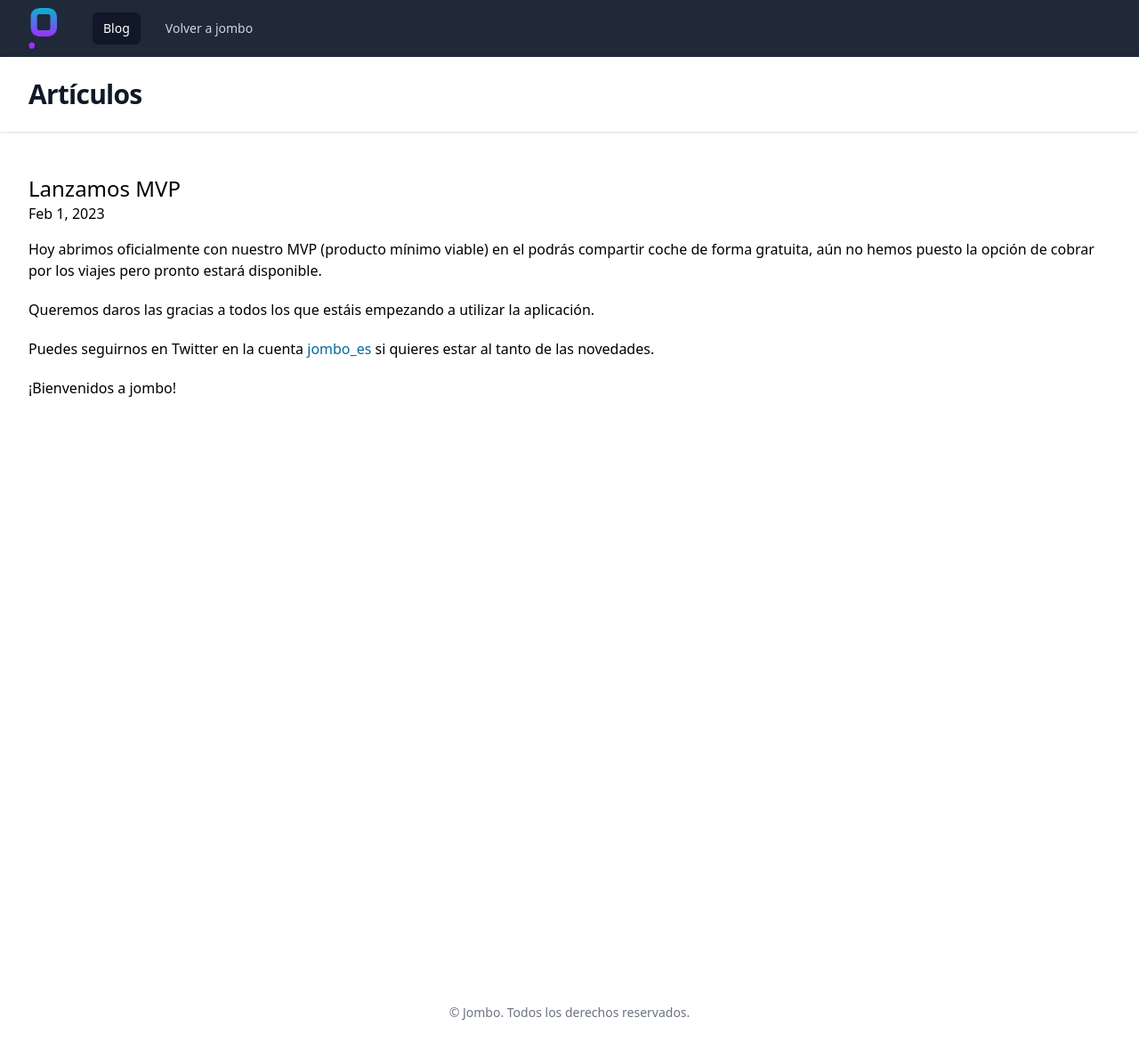
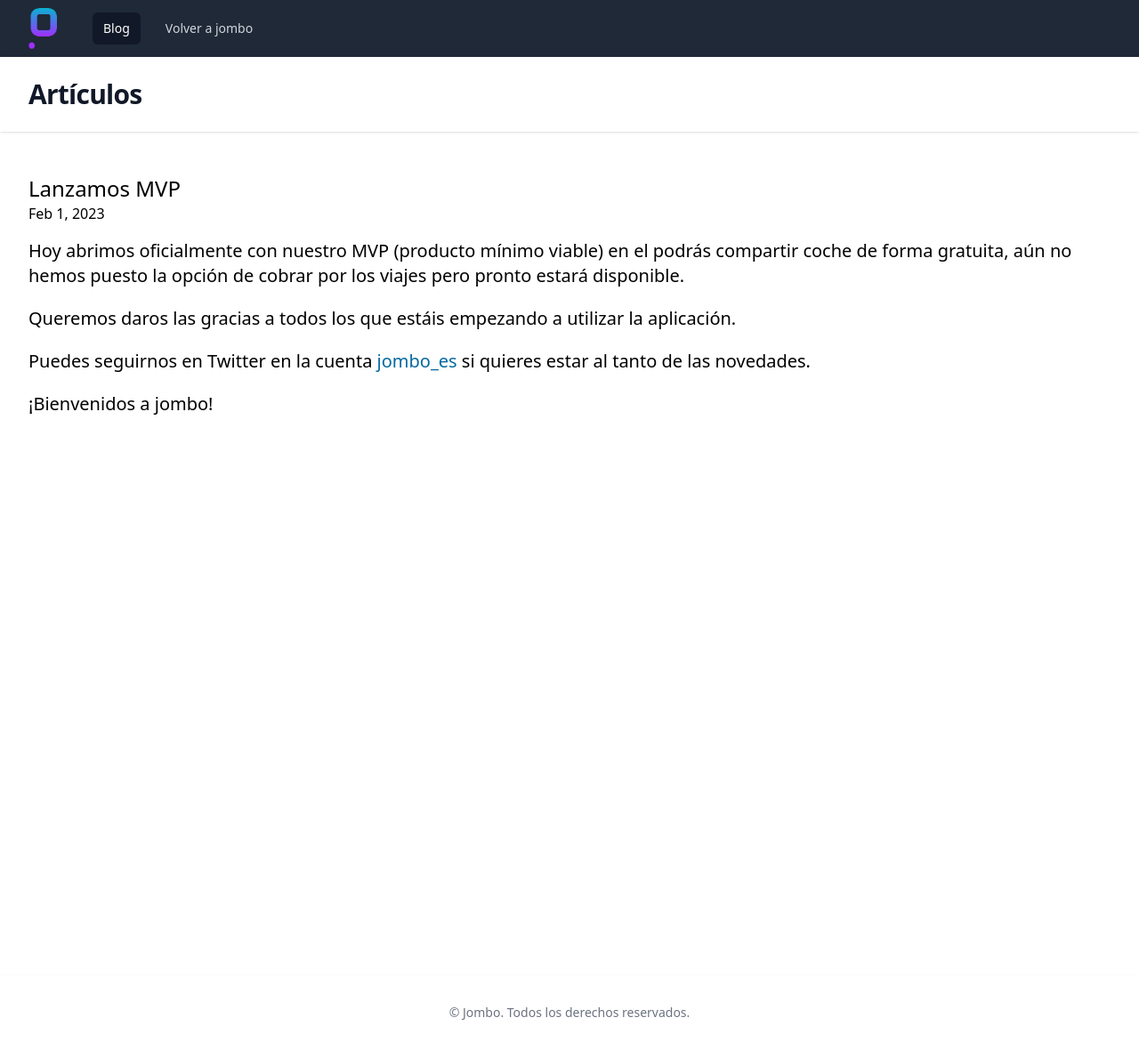
Before and after one commit to aiw3ndil/jombo_blog, a Jekyll site: the page built from index.markdown, in a window 1280 px wide. Shown: the whole page at 89% size. Built offline with Jekyll 4.4.1, drawn with Linux system fonts in a browser that asks for light colours; nearby versions of some CDN libraries.

Commit message:
font size

```diff
--- a/_layouts/home.html
+++ b/_layouts/home.html
@@ -29,7 +29,7 @@ layout: default
     </header>
 
 
-    <div class="text-md font-medium">
+    <div class="text-xl font-medium">
       {{ post.content }}
     </div>
   </article>
--- a/_layouts/post.html
+++ b/_layouts/post.html
@@ -13,7 +13,7 @@ layout: default
     </p>
   </header>
 
-  <div class="text-md font-medium">
+  <div class="text-xl font-medium">
     {{ content }}
   </div>
 </article>
```
